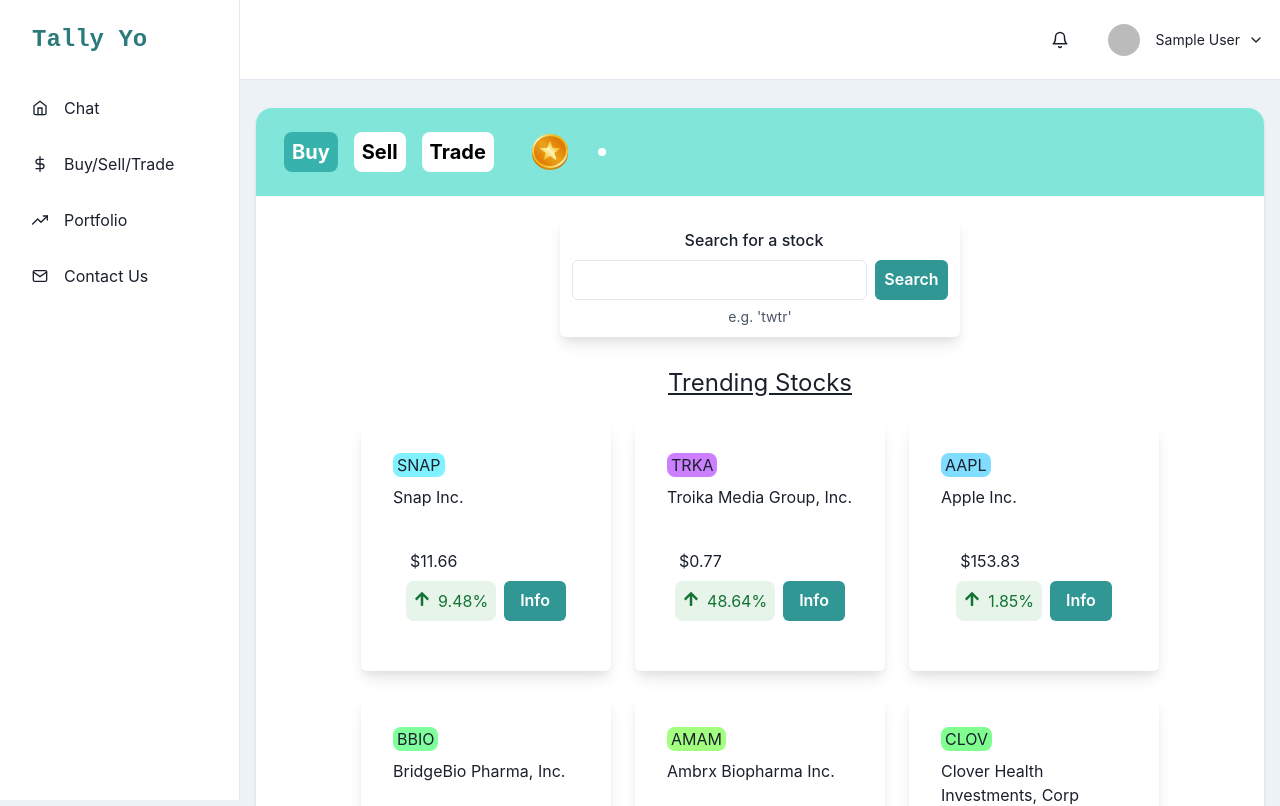
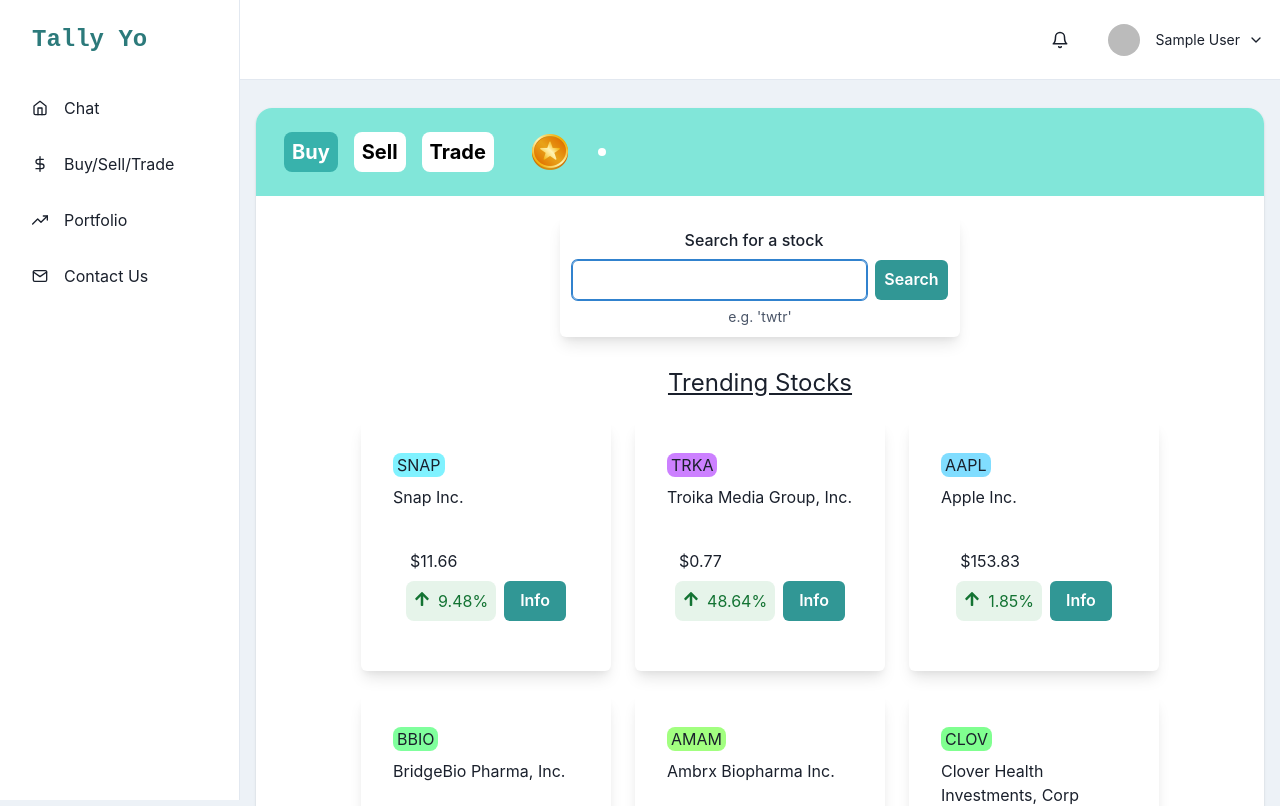
Before and after one commit to chadjcampbell/tally-yo, a React (Vite) app: page /tally-yo/buySellTrade/buy in a window 1280 px wide. Shown: the top 806 px of the page. Built offline with nearby package versions, Linux system fonts and the light colour scheme; no server answers; the database is empty; sample sign-in values are in the browser's storage.

Commit message:
autofocus stock search input

```diff
--- a/src/components/Buy.tsx
+++ b/src/components/Buy.tsx
@@ -118,7 +118,7 @@
             <FormControl>
               <FormLabel textAlign="center">Search for a stock</FormLabel>
               <HStack>
-                <Input id="stockName" max="10" type="text" />
+                <Input autoFocus id="stockName" max="10" type="text" />
                 <Button colorScheme="teal" type="submit">
                   Search
                 </Button>
```
